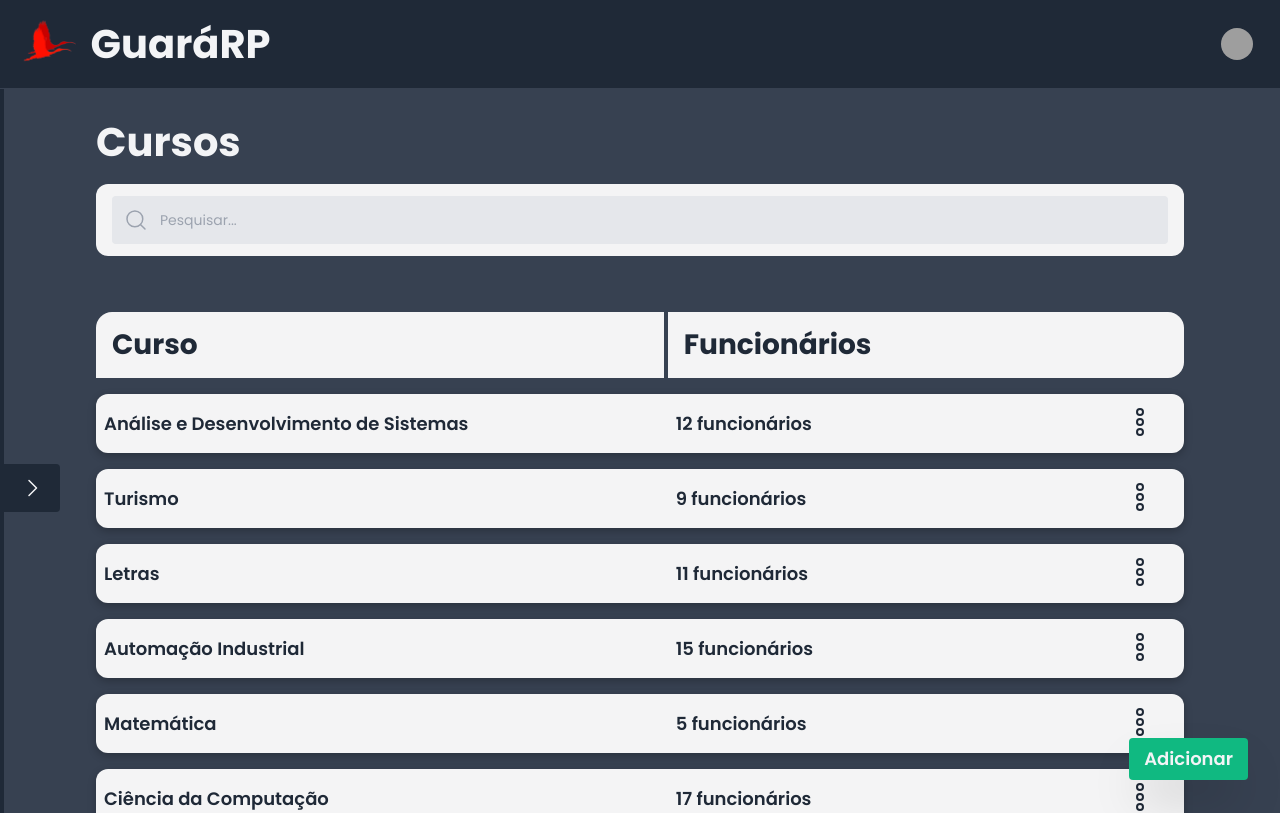
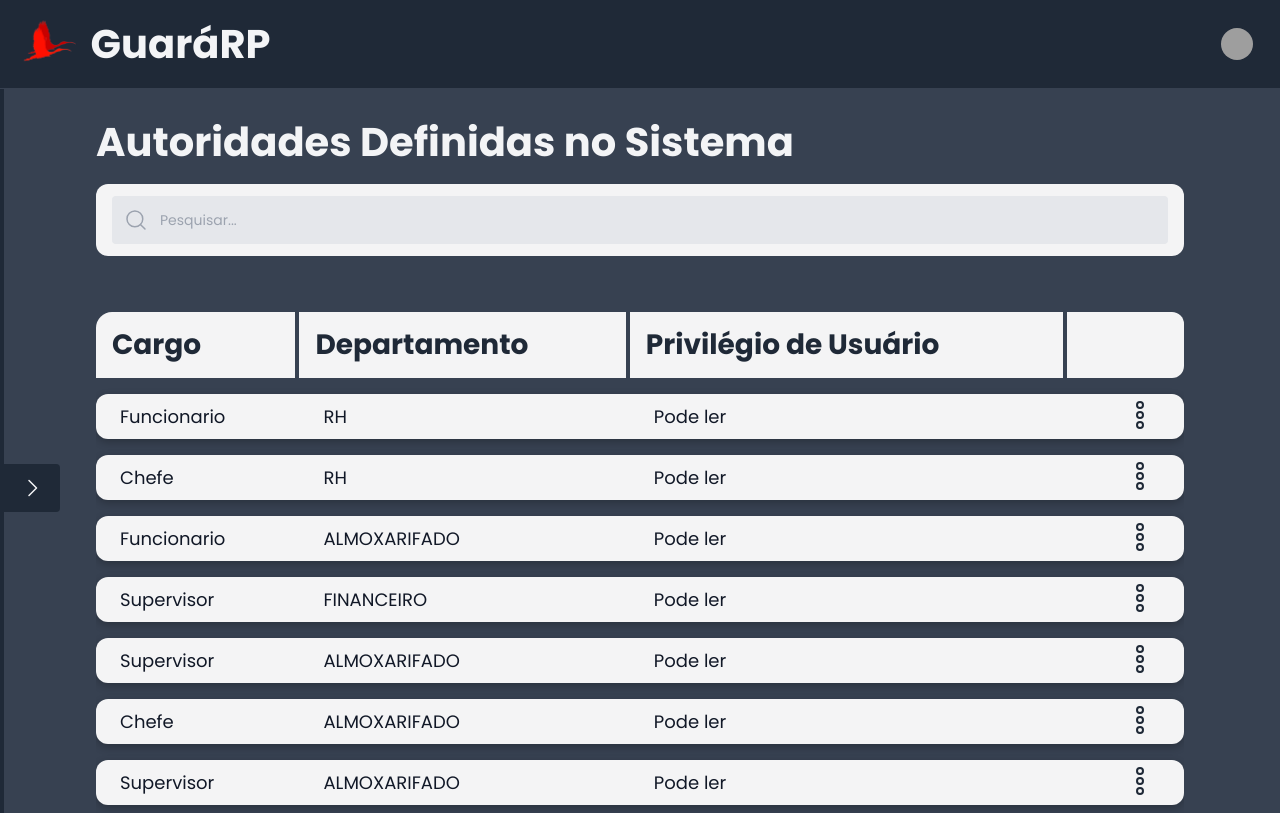
Before and after one commit to Teamtanic/Codigo-Frontend, a React (Vite) app: page /privileges in a window 1280 px wide. Shown: the top 813 px of the page. Built offline with nearby package versions, Linux system fonts and the light colour scheme; grey boxes are pictures that could not be loaded.

Commit message:
Refactor table

```diff
--- a/src/screens/RH/Authority/ListAuthority.tsx
+++ b/src/screens/RH/Authority/ListAuthority.tsx
@@ -1,37 +1,36 @@
-import { DotsThreeOutlineVertical } from "phosphor-react";
 import { Card } from "../../../components/Card";
 import { Container } from "../../../components/Container";
 import { Heading } from "../../../components/Heading";
 import { Navbar } from "../../../components/Navbar";
-import { Text } from "../../../components/Text";
 import { TextInput } from "../../../components/TextInput";
-import { Button } from "../../../components/Button";
-import { Fragment } from "react";
 import { MagnifyingGlass } from 'phosphor-react';
-import { Menu, Transition } from "@headlessui/react";
 import { CardModal } from "../../../components/CardModal";
+import { TableListAuthority } from "./TableListAuthority";
+import { AuthorityAddModal } from "./AuthorityAddModal";
 
 export function ListAuthority() {
+    const authorities = [
+        { role: "Funcionario", department: "RH", privilege: "Pode ler"},
+        { role: "Chefe", department: "RH", privilege: "Pode ler"},
+        { role: "Funcionario", department: "ALMOXARIFADO", privilege: "Pode ler"},
+        { role: "Supervisor", department: "FINANCEIRO", privilege: "Pode ler"},
+        { role: "Supervisor", department: "ALMOXARIFADO", privilege: "Pode ler"},
+        { role: "Chefe", department: "ALMOXARIFADO", privilege: "Pode ler"},
+        { role: "Supervisor", department: "ALMOXARIFADO", privilege: "Pode ler"},
+        { role: "Funcionario", department: "ALMOXARIFADO", privilege: "Pode ler"},
+        { role: "Funcionario", department: "ALMOXARIFADO", privilege: "Pode ler"},
+        { role: "Funcionario", department: "OPERAÇÃO", privilege: "Pode ler"},
+    ]
 
-    var courses = [
-        { id: "75b6a6f8-88fb-4642-bd79-60cd4865691c", name: "Análise e Desenvolvimento de Sistemas", employees: 12 },
-        { id: "ad24ccc1-efe2-4b17-8bbe-05a4e730b12a", name: "Turismo", employees: 9 },
-        { id: "f5537fec-16f2-452b-a6e4-4e60d36f5686", name: "Letras", employees: 11 },
-        { id: "3f506407-4638-4bd0-abb9-d2bcf415239c", name: "Automação Industrial", employees: 15 },
-        { id: "78e1efba-f2d1-473c-b656-8f70c9e8a94c", name: "Matemática", employees: 5 },
-        { id: "277dc916-e89e-444d-ac02-3bab065e488d", name: "Ciência da Computação", employees: 17 },
-        { id: "7ab0ac84-4500-4d68-907c-1ef5ed21d9ad", name: "Geografia", employees: 46 },
-    ];
-
-    return (
+    return(
         <Container>
             <Navbar />
             <div className="w-full flex py-6 p-24 max-md:p-6 flex-col">
-                <Heading size="lg">Cursos</Heading>
+                <Heading size="lg">Autoridades Definidas no Sistema</Heading>
 
                 <div className="w-full mt-3">
                     <Card className="w-full py-3 px-4">
-                        <TextInput.Root colorLabel="text-gray-900">
+                        <TextInput.Root labelStyle="text-gray-900">
                             <TextInput.Icon>
                                 <MagnifyingGlass />
                             </TextInput.Icon>
@@ -40,99 +39,13 @@ export function ListAuthority() {
                     </Card>
 
                     <div className="mt-10">
-                        <table className="w-full border-separate border-spacing-y-4 ">
-                            <thead >
-                                <Card asChild  >
-                                    <tr className="w-full py-3 text-left dark:border-gray-700 ">
-                                        <th className="py-3 px-4 rounded-bl-none rounded-tl-2xl items-center border-r-4 border-gray-700">
-                                            <Heading className="!text-gray-800">Curso</Heading>
-                                        </th>
-                                        <th className="px-4 w-96 max-md:rounded-r-2xl">
-                                            <Heading className="!text-gray-800">Funcionários</Heading>
-                                        </th>
-                                        <th className="px-4 max-md:hidden rounded-r-2xl">
-                                        </th>
-                                    </tr>
-                                </Card>
-                            </thead>
+                        <TableListAuthority data={authorities} />
 
-                            <tbody>
-                                {courses.map(course => {
-                                    return (
-                                        <Card asChild key={course.id} className="cursor-pointer hover:bg-gray-400
-                                        shadow-[rgba(0,_0,_0,_0.24)_0px_3px_8px]">
-                                            <tr className="h-16 dark:border-gray-700">
-                                                <td className="px-2 py-4 rounded-l-xl">
-                                                    <Text className="!text-gray-800 max-h-10 truncate font-semibold">{course.name}</Text>
-                                                </td>
-                                                <td className="px-2 py-4 max-md:rounded-r-xl">
-                                                    <Text className="!text-gray-800 max-h-10 truncate font-semibold">{course.employees} {course.employees === 1 ? 'funcionário' : 'funcionários'}</Text>
-                                                </td>
-                                                <td className="px-6 max-md:hidden rounded-r-xl">
-                                                    <Menu as="div" className="relative w-fit mr-0 ml-auto">
-                                                        <Menu.Button>
-                                                            <Button className="hover:!bg-gray-200 !h-full !bg-transparent !p-1 !w-fit rounded-full "
-                                                                title="Opções">
-                                                                <DotsThreeOutlineVertical className="!text-gray-800 truncate ml-auto mr-0" size={32} />
-                                                            </Button>
-                                                        </Menu.Button>
-
-                                                        <Transition
-                                                            as={Fragment}
-                                                            enter="transition ease-out duration-100"
-                                                            enterFrom="transform opacity-0 scale-95"
-                                                            enterTo="transform opacity-100 scale-100"
-                                                            leave="transition ease-in duration-75"
-                                                            leaveFrom="transform opacity-100 scale-100"
-                                                            leaveTo="transform opacity-0 scale-95"
-                                                        >
-
-                                                            <Menu.Items className={`absolute z-30 right-0 bg-white divide-y divide-gray-100 rounded shadow dark:bg-gray-700 dark:divide-gray-600`} id="dropdown-options">
-                                                                <Menu.Item key={'editar'}>
-                                                                    <div className="px-4 py-2 my-1 flex flex-col cursor-pointer hover:bg-gray-200 hover:dark:bg-gray-600">
-                                                                        <Text className="text-sm text-gray-900 dark:text-white">
-                                                                            Editar
-                                                                        </Text>
-                                                                    </div>
-                                                                </Menu.Item>
-                                                                <Menu.Item key={'delete'}>
-                                                                    <div className="my-1 px-4 py-2 flex flex-col cursor-pointer hover:bg-gray-200 hover:dark:bg-gray-600">
-                                                                        <Text className="text-sm text-gray-900 dark:text-white">
-                                                                            Deletar
-                                                                        </Text>
-                                                                    </div>
-                                                                </Menu.Item>
-                                                            </Menu.Items>
-                                                        </Transition>
-                                                    </Menu>
-                                                </td>
-                                            </tr>
-                                        </Card>
-                                    )
-                                })}
-                            </tbody>
-                        </table>
-
-                        <CardModal title="Cadastro de Produto" action="Adicionar" triggerStyle="fixed w-fit bottom-5 right-8 rounded shadow-[rgba(0,_0,_0,_0.25)_0px_25px_50px_-12px] !text-gray-100">
-                            <div className="flex flex-col w-full max-md:px-12 md:px-24 mb-12 gap-4">
-                                <TextInput.Root labelFor="product" labelText="Produto">
-                                    <TextInput.Input id="product" type="text" placeholder="Digite o produto..." />
-                                </TextInput.Root>
-                                <TextInput.Root labelFor="quantity" labelText="Quantidade">
-                                    <TextInput.Input id="quantity" type="number" min="0" placeholder="Digite a quantidade..." />
-                                </TextInput.Root>
-                                <TextInput.Root labelFor="supplier" labelText="Fornecedor">
-                                    <TextInput.Input id="supplier" type="text" placeholder="Informe o fornecedor..." />
-                                </TextInput.Root>
-                                <TextInput.Root labelFor="price" labelText="Preço">
-                                    <TextInput.Input id="price" type="text" placeholder="Informe o preço..." />
-                                </TextInput.Root>
-                            </div>
-                        </CardModal>
+                        <AuthorityAddModal />
                     </div>
                 </div>
             </div>
 
         </Container>
-    )
+    );
 }
--- /dev/null
+++ b/src/screens/RH/Authority/TableListAuthority.tsx
@@ -0,0 +1,28 @@
+import { ModalOptions } from "../../../components/OptionsMenu";
+import { Column, Table } from "../../../components/Table";
+import { AuthorityEditModal } from "./AuthorityEditModal";
+
+export interface AuthorityProps {
+    privilege: string,
+    role: string,
+    department: string
+}
+
+export function TableListAuthority({data} : {data : AuthorityProps[]}) {
+    var columns : Column<AuthorityProps>[] = [
+        { key: 'role', title: 'Cargo' },
+        { key: 'department', title: 'Departamento' },
+        { key: 'privilege', title: 'Privilégio de Usuário' },
+    ];
+
+    var options: ModalOptions[] = [
+        {
+            key: 'Editar', children:
+                <AuthorityEditModal />
+        }
+    ]
+
+    return (
+        <Table data={data} columns={columns} options={options} />
+    )
+}
```
